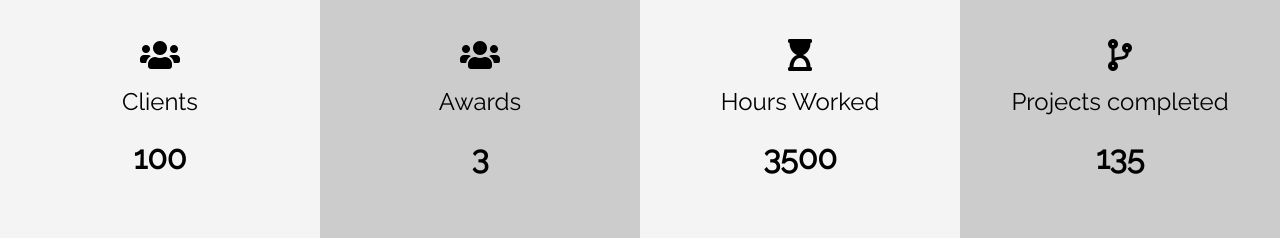
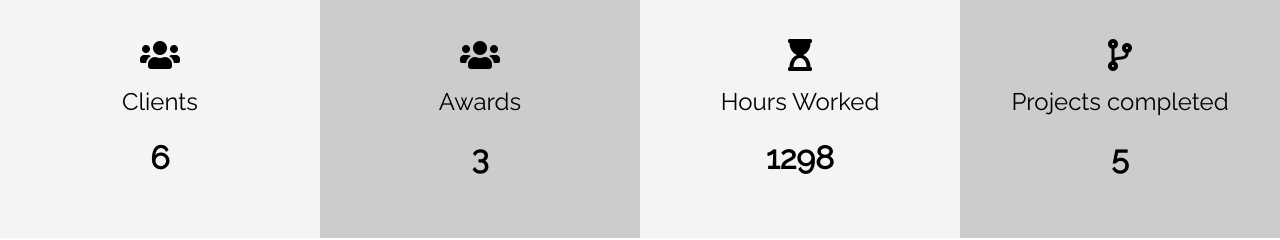
Before and after one commit to stephenkayade/portfolio_website, a website: page dist/index.html in a window 1280 px wide. Shown: the part 1260-1500 px from the top of the page. Drawn offline with Linux system fonts and the light colour scheme.

Commit message:
latest commit

```diff
--- a/dist/index.html
+++ b/dist/index.html
@@ -84,7 +84,7 @@
                 <ul>
                     <li><i class="fas fa-users fa-2x"></i></li>
                     <li class="stats-title">Clients</li>
-                    <li class="stats-number">100</li>
+                    <li class="stats-number">6</li>
                 </ul>
             </div>
             <div>
@@ -98,14 +98,14 @@
                 <ul>
                     <li><i class="fas fa-hourglass-start fa-2x"></i></li>
                     <li class="stats-title">Hours Worked</li>
-                    <li class="stats-number">3500</li>
+                    <li class="stats-number">1298</li>
                 </ul>
             </div>
             <div>
                 <ul>
                     <li><i class="fas fa-code-branch fa-2x"></i></li>
                     <li class="stats-title">Projects completed </li>
-                    <li class="stats-number">135</li>
+                    <li class="stats-number">5</li>
                 </ul>
             </div>
         </div>
```
